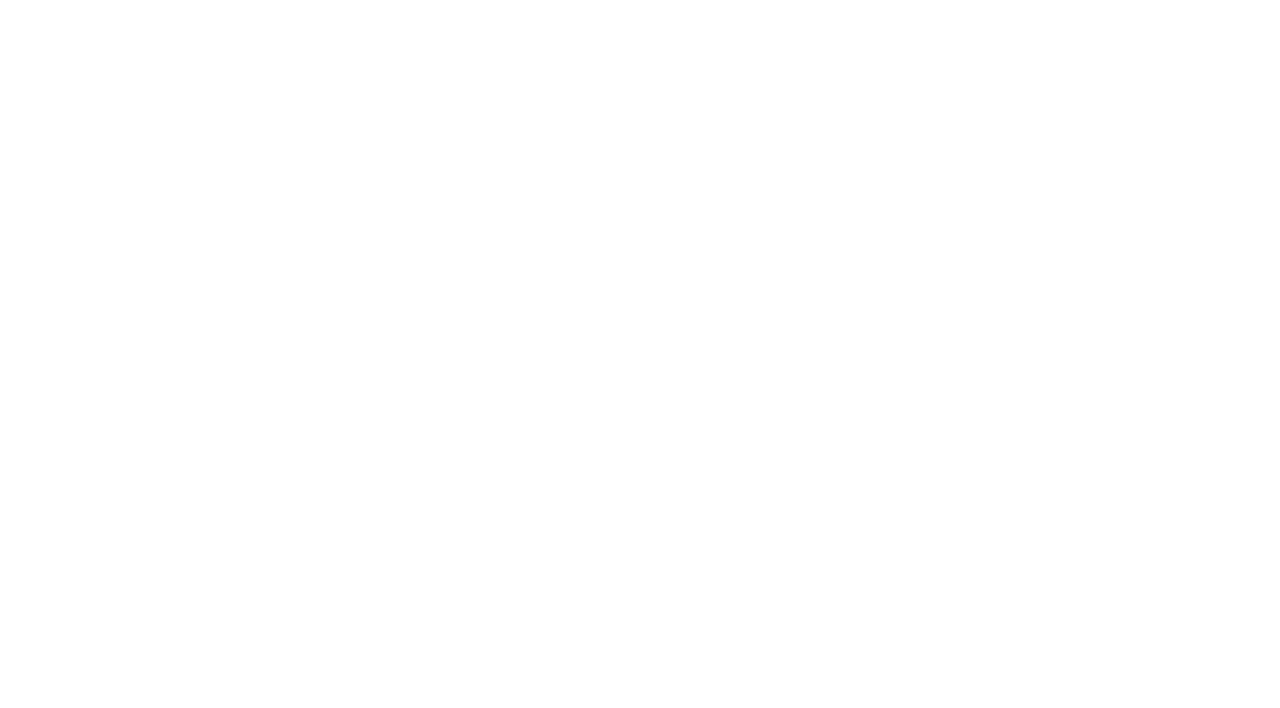
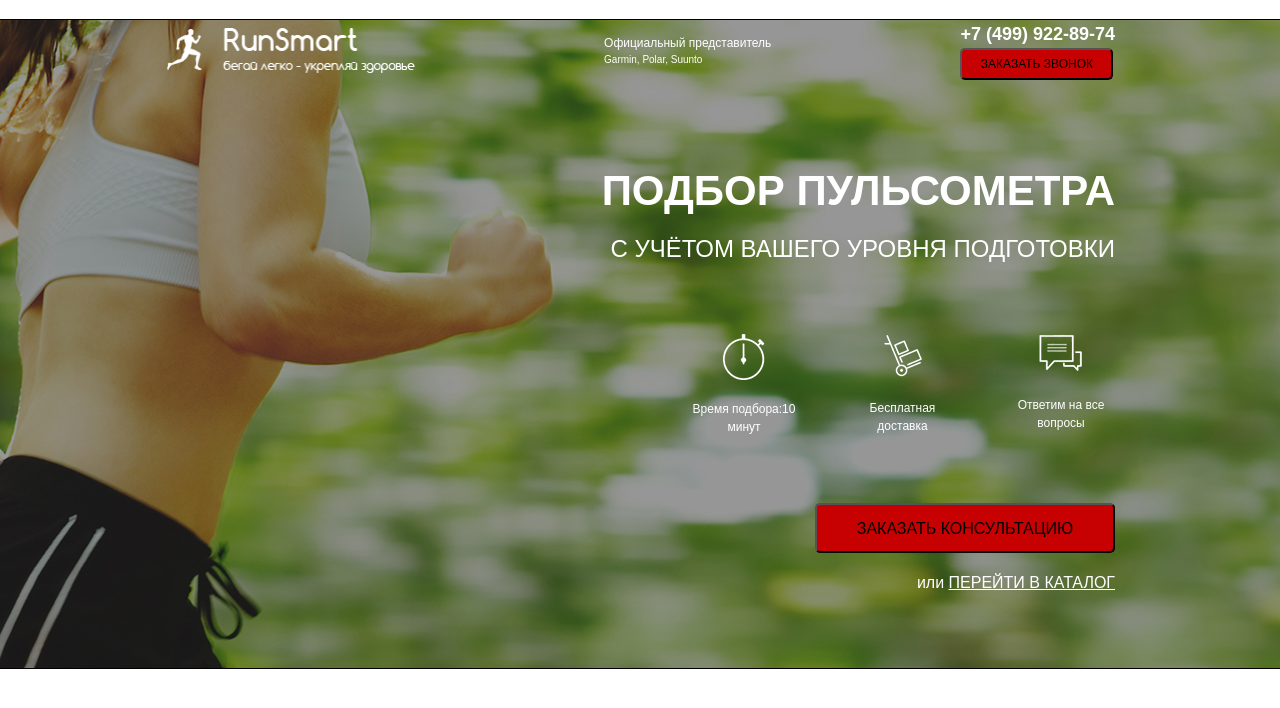
Before and after one commit to LostPeril/Pulse, a website: page src/index.html in a window 1280 px wide. Drawn offline with Linux system fonts and the light colour scheme.

Commit message:
first block

```diff
--- a/src/index.html
+++ b/src/index.html
@@ -10,6 +10,48 @@
     <link rel="stylesheet" href="css/style.min.css">
 </head>
 <body>
+    <div class="promo">
+        <div class="container">
+            <header class="header">
+                <a href="#" class="header__logo">
+                    <img src="icons/logo.png.png" alt="logo">
+                </a>
+                <div class="header__official">
+                    Официальный представитель
+                    <span>Garmin, Polar, Suunto</span>
+                </div>
+                <div class="header_contacts">
+                    <a href="tel:+74999228974" class="header__phone">+7 (499) 922-89-74</a>
+                    <button class="button">заказать звонок</button>
+                </div>
+            </header>
+            <div class="promo__wrapper">
+                <h1 class="promo__header">Подбор пульсометра</h1>
+                <h2 class="promo__subheader">с учётом Вашего уровня подготовки</h2>
 
+                <div class="promo__icons">
+                    <div class="promo__icon">
+                        <img src="icons/main_screen/timer.png" alt="timer">
+                        Время подбора:10 минут
+                    </div>
+                    <div class="promo__icon">
+                        <img src="icons/main_screen/hand-cart.png" alt="hand-card">
+                        Бесплатная доставка
+                    </div>
+                    <div class="promo__icon">
+                        <img src="icons/main_screen/messages.png" alt="messages">
+                        Ответим на все вопросы
+                    </div>
+                </div>
+
+                <button class="button button_main">заказать кОНСУЛЬТАЦИЮ</button>
+                <div class="promo__link">
+                    или
+                    <a href="">ПЕРЕЙТИ В КАТАЛОГ</a>
+                </div>
+            </div>
+
+        </div>
+    </div>
 </body>
 </html>
--- /dev/null
+++ b/src/sass/blocks/_buttons.scss
@@ -0,0 +1,16 @@
+.button {
+    width: 153px;
+    height: 32px;
+    border-radius: 5px;
+    background-color: $main-color;
+    font-size: 12px;
+    font-weight: 500;
+    line-height: 19px;
+    text-transform: uppercase;
+    &_main {
+        margin-top: 67px;
+        width: 300px;
+        height: 50px;
+        font-size: 16px;
+    }
+}
--- /dev/null
+++ b/src/sass/blocks/_header.scss
@@ -0,0 +1,32 @@
+.header {
+    display: flex;
+    justify-content: space-between;
+    align-items: center;
+    &__logo {
+        width: 250px;
+        img {
+            width: 100%;
+        }
+    }
+    &__official {
+        color: #ffffff;
+        font-size: 12px;
+        font-weight: 500;
+        span {
+            display: block;
+            font-size: 10px;
+        }
+    }
+    &__phone {
+        display: block;
+        font-size: 18px;
+        font-weight: 700;
+        color: #FFFFFF;
+        text-decoration: none;
+    }
+    &__contacts {
+        display: flex;
+        flex-direction: column;
+        align-items: flex-end;
+    }
+}
--- /dev/null
+++ b/src/sass/blocks/_promo.scss
@@ -0,0 +1,57 @@
+.promo {
+    min-height: 650px;
+    padding: 21px 0 93px 0;
+    background:  center no-repeat url(../../img/main.jpg) ;
+    &__wrapper{
+        display: flex;
+        flex-direction: column;
+        align-items: flex-end;
+        margin-top: 90px;
+    }
+    &__header {
+        color: #FFFFFF;
+        font-size: 42px;
+        font-weight: 700;
+        line-height: 42px;
+        text-transform: uppercase;
+    }
+    &__subheader {
+        margin-top: 17px;
+        color: #FFFFFF;
+        font-size: 24px;
+        font-weight: 500;
+        line-height: 24px;
+        text-transform: uppercase;
+    }
+    &__icons {
+        margin-top: 65px;
+        width: 425px;
+        display: flex;
+        justify-content: space-between;
+    }
+    &__icon {
+        width: 108px;
+        text-align: center;
+        color: #FFFFFF;
+        font-size: 12px;
+        font-weight: 500;
+
+        img {
+            display: block;
+            margin: 0 auto;
+            margin-bottom: 20px;
+        }
+    }
+    &__link {
+        color: #FFFFFF;
+        font-size: 16px;
+        font-weight: 500;
+        margin-top: 18px;
+        a {
+            text-transform: uppercase;
+            text-decoration: underline;
+            color: #FFFFFF;
+        }
+    }
+
+}
--- a/src/sass/style.scss
+++ b/src/sass/style.scss
@@ -1 +1,13 @@
-@import url("../base/_variables.scss");
+@import 'base/variables';
+
+*{
+    font-family: 'Museo Sans Cyrl', sans-serif;
+}
+.container {
+    max-width: 950px;
+    margin: 0 auto;
+}
+
+@import 'blocks/promo';
+@import 'blocks/header';
+@import 'blocks/buttons';
```
Also changed, not shown: src/css/style.min.css, 1 other file.
